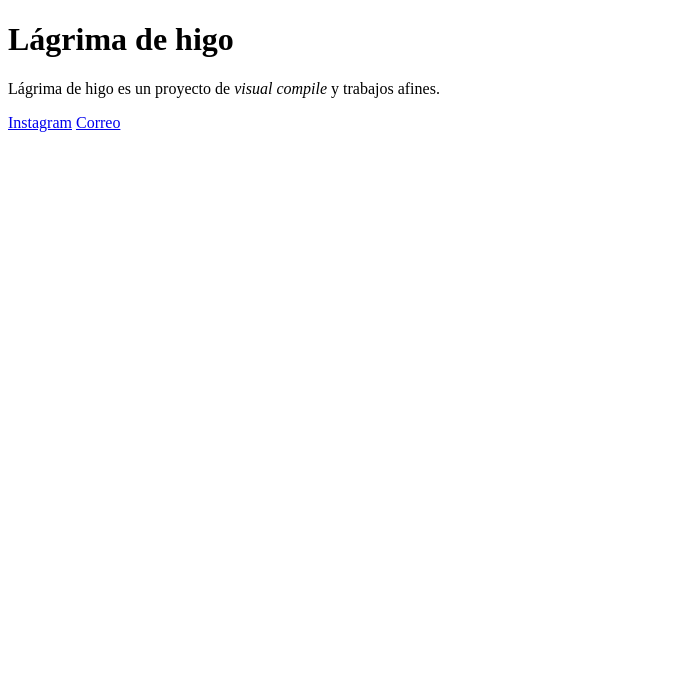
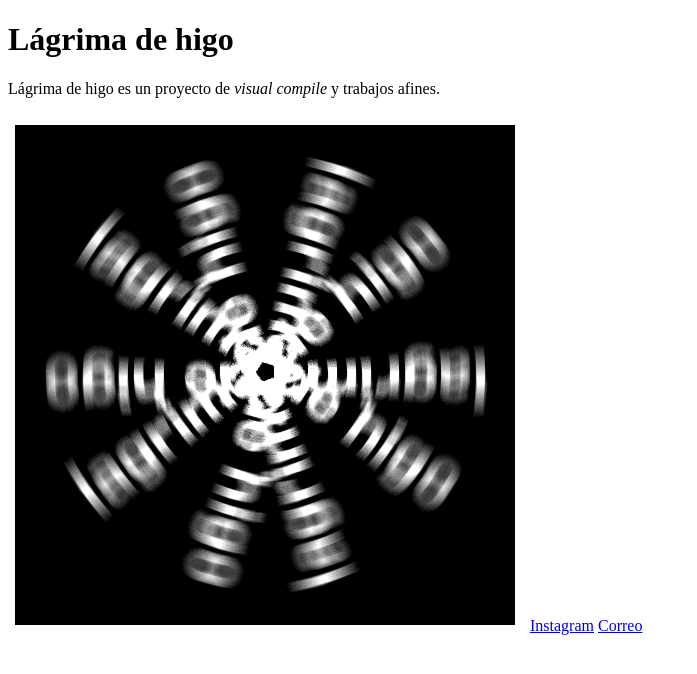
Before and after one commit to jorgg00/jorgg00, a plain HTML site: page docs/index.html in a window 1280 px wide. Shown: the whole page, without its empty margins (0-697 px from the left). Drawn offline with Linux system fonts and the light colour scheme.

Commit message:
imagen logo

```diff
--- a/docs/index.html
+++ b/docs/index.html
@@ -55,7 +55,7 @@
     <p>Lágrima de higo es un proyecto de
         <i>visual compile</i>
         y trabajos afines.</p>
-
+        <img src="img/icon.png" alt="lágrima de higo-logotype">
         <a href="https://www.instagram.com/lagrimadehigo/" target="blank" title="Visitar lagrimadehigo">Instagram</a>
         <a href="mailto:jorge.albarrran1505@gmail.com" target="blank" title="Escríbeme por email">Correo</a>
 
```
Also changed, not shown: docs/img/icon.png (added).
